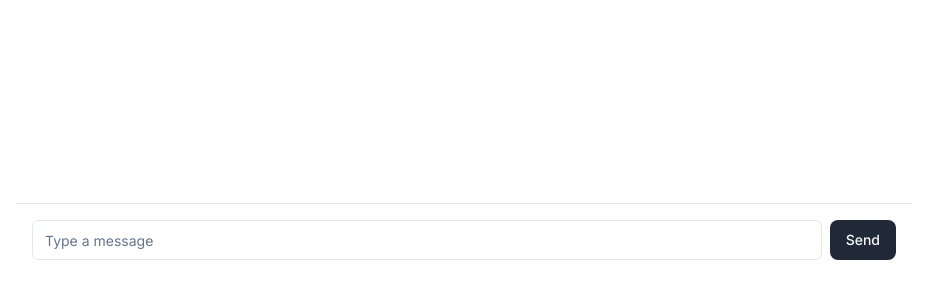
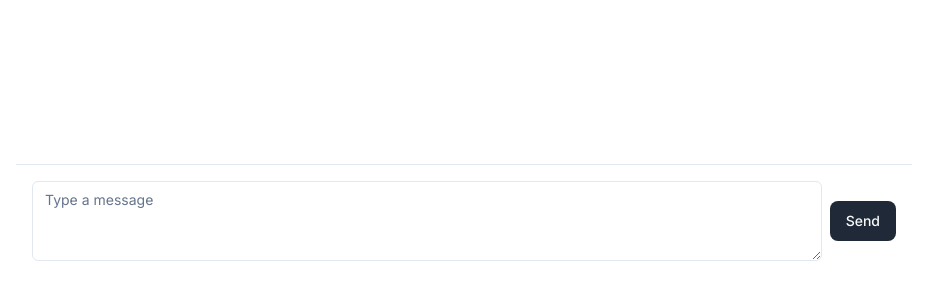
Before and after one commit to buhama/cheap-gpt, a Next.js app: page / in a window 1280 px wide. Shown: the part 444-744 px from the top of the page, without its empty margins (176-1103 px from the left). Built offline with nearby package versions, Linux system fonts and the light colour scheme.

Commit message:
formattin

```diff
--- a/src/app/api/completion/route.ts
+++ b/src/app/api/completion/route.ts
@@ -48,7 +48,7 @@ export async function POST(req: Request) {
 				{
 					role: 'system',
 					content:
-						'You are a helpful chatbot that helps people with all sorts of information. Format your message using markdown.',
+						'You are a helpful chatbot that helps people with all sorts of information. Format your message using markdown. Add two line breaks anytime you want to start a new paragraph.',
 				},
 				...promptMessageObjects,
 				{
--- a/src/app/page.tsx
+++ b/src/app/page.tsx
@@ -3,7 +3,7 @@ import Chat from '@/components/chat';
 
 export default async function Home() {
 	return (
-		<main className='w-screen flex justify-center h-[100vh] overflow-auto items-end'>
+		<main className='w-screen flex justify-center h-full items-end'>
 			<Chat />
 		</main>
 	);
--- a/src/components/chat.tsx
+++ b/src/components/chat.tsx
@@ -1,10 +1,11 @@
 'use client';
 
-import React, { useState } from 'react';
+import React, { useEffect, useRef, useState } from 'react';
 import { Input } from './ui/input';
 import { Button } from './ui/button';
 import { Skeleton } from './ui/skeleton';
 import Markdown from 'react-markdown';
+import { Textarea } from './ui/textarea';
 
 interface Message {
 	type: 'user' | 'bot';
@@ -16,6 +17,14 @@ const Chat = () => {
 	const [currentMessage, setCurrentMessage] = useState<string>('');
 	const [currentResponse, setCurrentResponse] = useState<string>('');
 	const [loading, setLoading] = useState(false);
+
+	const containerRef = useRef<HTMLDivElement | null>(null);
+
+	useEffect(() => {
+		if (containerRef.current) {
+			containerRef.current.scrollTop = containerRef.current.scrollHeight;
+		}
+	}, [messages, currentResponse]);
 
 	const submit = async (e: React.FormEvent<HTMLFormElement>) => {
 		e.preventDefault();
@@ -68,7 +77,10 @@ const Chat = () => {
 	return (
 		<div className='max-w-4xl w-full mb-20 overflow-auto max-h-fit'>
 			<div className='flex flex-col bg-white dark:bg-zinc-900'>
-				<div className='flex flex-col h-full justify-end overflow-y-auto p-4 space-y-4'>
+				<div
+					className='flex flex-col overflow-y-auto p-4 space-y-4 h-[calc(100vh_-_192px)]'
+					ref={containerRef}
+				>
 					{messages.map(({ type, message }, i) => (
 						<div className='flex items-end space-x-4' key={i}>
 							<div
@@ -80,11 +92,10 @@ const Chat = () => {
 								<div className='font-medium'>
 									{type === 'bot' ? 'Bot' : 'You'}
 								</div>
-								{type === 'bot' ? (
-									<Markdown className='mt-1'>{message}</Markdown>
-								) : (
-									<div className='mt-1'>{message}</div>
-								)}
+
+								<Markdown className='mt-1 flex flex-col gap-y-4'>
+									{message}
+								</Markdown>
 							</div>
 						</div>
 					))}
@@ -93,7 +104,10 @@ const Chat = () => {
 							<div className='w-10 h-10 rounded-full bg-slate-900'></div>
 							<div className='flex flex-col w-fit'>
 								<div className='font-medium'>Bot</div>
-								<Markdown className='mt-1'>{currentResponse}</Markdown>
+
+								<Markdown className='mt-1 flex flex-col gap-y-4'>
+									{currentResponse}
+								</Markdown>
 							</div>
 						</div>
 					)}
@@ -113,7 +127,7 @@ const Chat = () => {
 					className='flex items-center p-4 border-t dark:border-zinc-700'
 					onSubmit={(e) => submit(e)}
 				>
-					<Input
+					<Textarea
 						value={currentMessage}
 						onChange={(e) => setCurrentMessage(e.target.value)}
 						name='message'
--- /dev/null
+++ b/src/components/ui/textarea.tsx
@@ -0,0 +1,24 @@
+import * as React from "react"
+
+import { cn } from "@/lib/utils"
+
+export interface TextareaProps
+  extends React.TextareaHTMLAttributes<HTMLTextAreaElement> {}
+
+const Textarea = React.forwardRef<HTMLTextAreaElement, TextareaProps>(
+  ({ className, ...props }, ref) => {
+    return (
+      <textarea
+        className={cn(
+          "flex min-h-[80px] w-full rounded-md border border-input bg-background px-3 py-2 text-sm ring-offset-background placeholder:text-muted-foreground focus-visible:outline-none focus-visible:ring-2 focus-visible:ring-ring focus-visible:ring-offset-2 disabled:cursor-not-allowed disabled:opacity-50",
+          className
+        )}
+        ref={ref}
+        {...props}
+      />
+    )
+  }
+)
+Textarea.displayName = "Textarea"
+
+export { Textarea }
```
